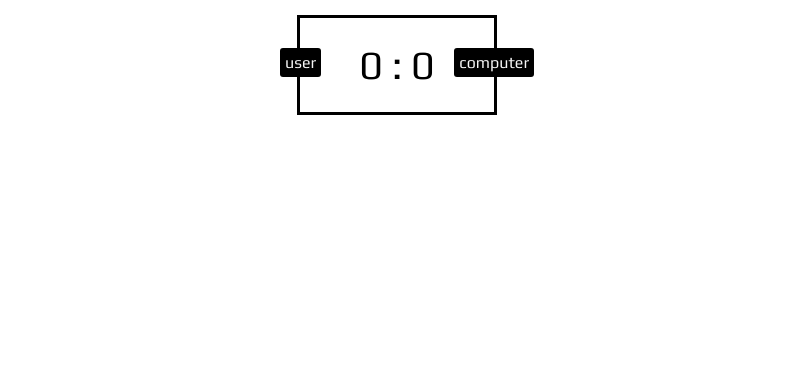
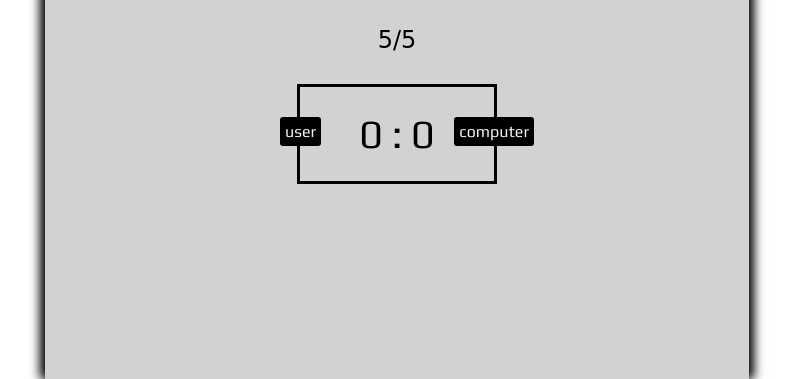
Before and after one commit to maskedhomosapien/rock-paper-scissors, a plain HTML site: page project/index.html in a window 1280 px wide. Shown: the part 421-800 px from the top of the page, without its empty margins (243-1036 px from the left). Drawn offline with Linux system fonts and the light colour scheme.

Commit message:
Add stlye:color and shadow, to background on main div

```diff
--- a/project/index.html
+++ b/project/index.html
@@ -17,6 +17,7 @@
         <link href="https://fonts.googleapis.com/css2?family=Play&display=swap" rel="stylesheet">
     </head>
     <body>
+        <div class="main">
             <header>
                 <h1>Rock Paper Scissors</h1>
             </header>
@@ -54,5 +55,6 @@
                 </div>
 
             </div>
+        </div>
     </body>
 </html>
--- a/project/style.css
+++ b/project/style.css
@@ -10,14 +10,19 @@
     padding-top: 30px;
 }
 
-body {
+.main {
     display: flex;
     justify-content: center;
-    width: 80%;
+    width: 55%;
+    height: 100vh;
     margin: 0 auto;
     flex-flow: column nowrap;
     align-items: center;
+    background-color: rgba(151, 151, 151, 0.427);
+    box-shadow: 5px 0px 10px black, -5px 0px 10px black;
 }
+
+
 
 .choices {
     display: flex;
```
Lines whose indentation alone changed are shown as unchanged.
